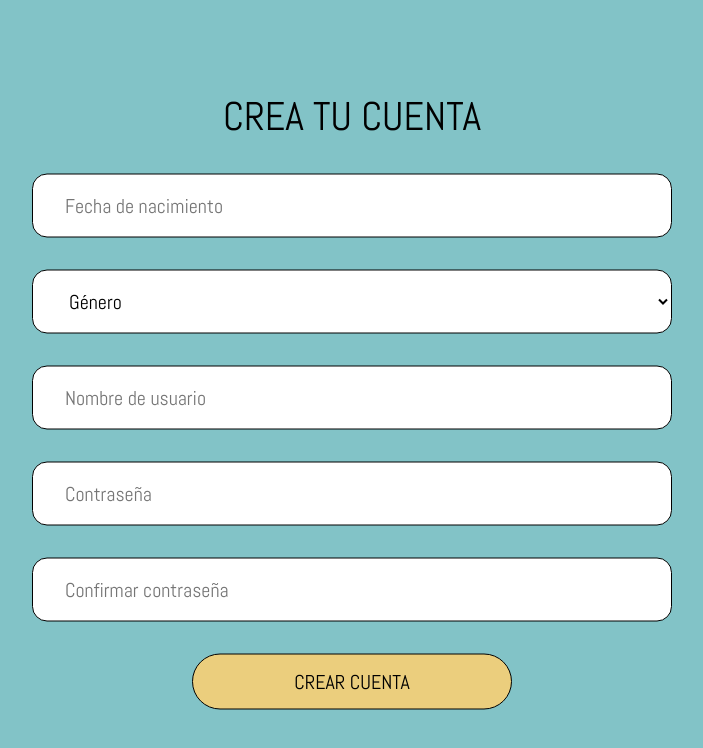
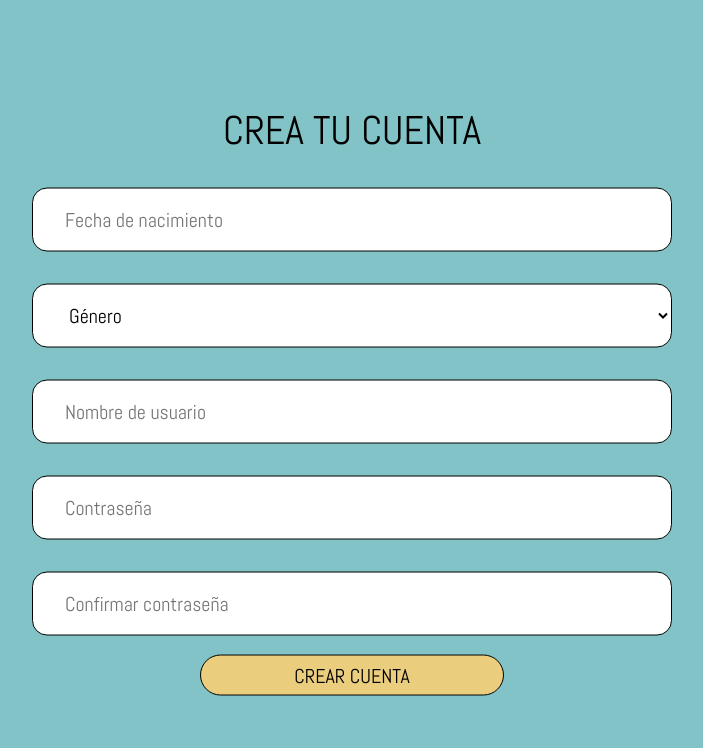
Before and after one commit to LuzR25/proyecto_chismecito, a Vue app: page / in a window 1280 px wide. Shown: the top 748 px of the page, without its empty margins (288-991 px from the left). Built offline with nearby package versions, Linux system fonts and the light colour scheme.

Commit message:
cambio diseño

```diff
--- a/src/components/boton_personalizable.vue
+++ b/src/components/boton_personalizable.vue
@@ -24,12 +24,11 @@
 
 <style scoped>
 button {
-    margin-top: 5%;
-    font-family: 'Abel', sans-serif;
+  margin: 3% auto 0 auto;
   font-size: 20px;
   border: 1px solid black;
   border-radius: 50px;
-    height: 7vh;
-    width: 25vw;
+  width: 47.5%;
+  padding: 1% 3%;
 }
 </style>
```
Lines whose indentation alone changed are shown as unchanged.
